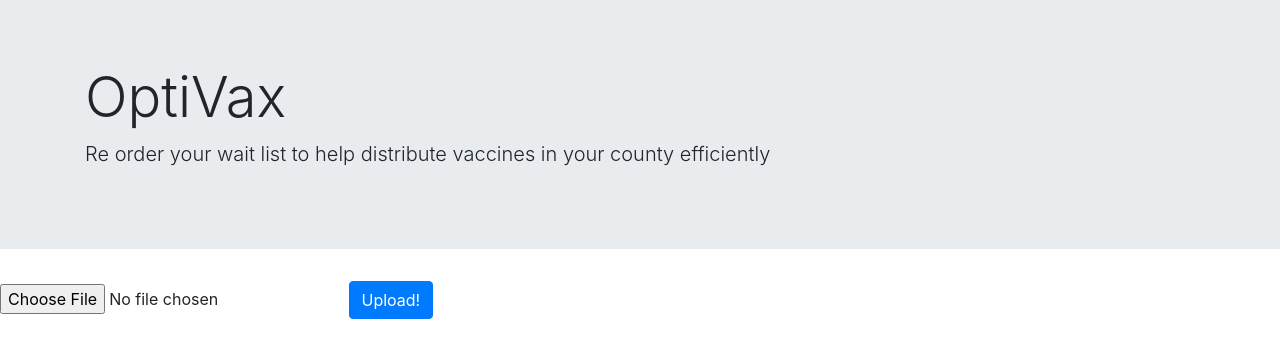
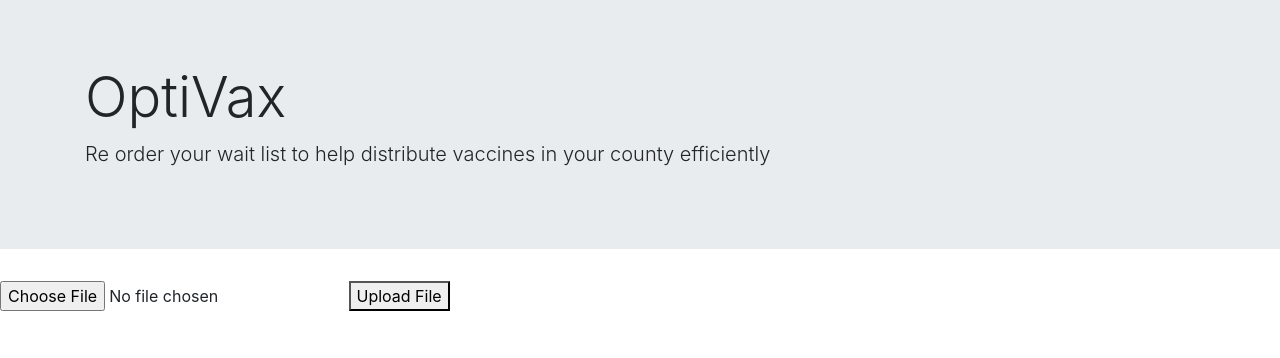
Before and after one commit to Sean-OCallaghan/HackCovid, a Django app: page /index/ in a window 1280 px wide. Shown: the top 358 px of the page. Run offline with Django 3.2, Linux system fonts and the light colour scheme; some libraries are stand-ins or nearby versions.

Commit message:
Created Upload System

```diff
--- a/django_project/urls.py
+++ b/django_project/urls.py
@@ -15,7 +15,9 @@ Including another URLconf
 """
 from django.urls import path
 from main.views import mainView
+from main.views import upload
 
 urlpatterns = [
-    path('index/', mainView),
+    path('index/', mainView, name='home'),
+    path('upload/',upload, name='upload'),
 ]
--- a/main/views.py
+++ b/main/views.py
@@ -1,8 +1,18 @@
 from django.http import HttpResponse
 from django.shortcuts import render
 from django.views import View
-from .forms import UploadFileForm
-
+from django.views.generic import TemplateView
+from google.cloud import storage
 
 def mainView(request):
+    if request.method =='POST':
+        uploaded_file = request.FILES['document']
+        print(uploaded_file.name)
+        # client = storage.Client()
+        # bucket = client.get_bucket('waitlist_input')
+        # blob = bucket.blob(uploaded_file.name)
+        # blob.upload_from_filename(uploaded_file.name)
     return render(request,'main.html')
+
+def upload(request):
+    return render(request,'upload.html')
--- a/template/main.html
+++ b/template/main.html
@@ -18,10 +18,11 @@
 
     <div>
         <div>
-            <input type="file"/>
-            <button class="btn btn-primary" >
-              Upload!
-            </button>
+            <form method="post" enctype="multipart/form-data">
+              {% csrf_token %}
+                <input type="file" name="document">
+                <button type="submit">Upload File</button>
+            </form>
         </div>
     </div>
 
--- /dev/null
+++ b/template/upload.html
@@ -0,0 +1,5 @@
+<!-- {% extends 'main.html'%} -->
+
+<!-- {% block content%} -->
+    <h2>Upload</h2>
+<!-- {% endblock %} -->
```
